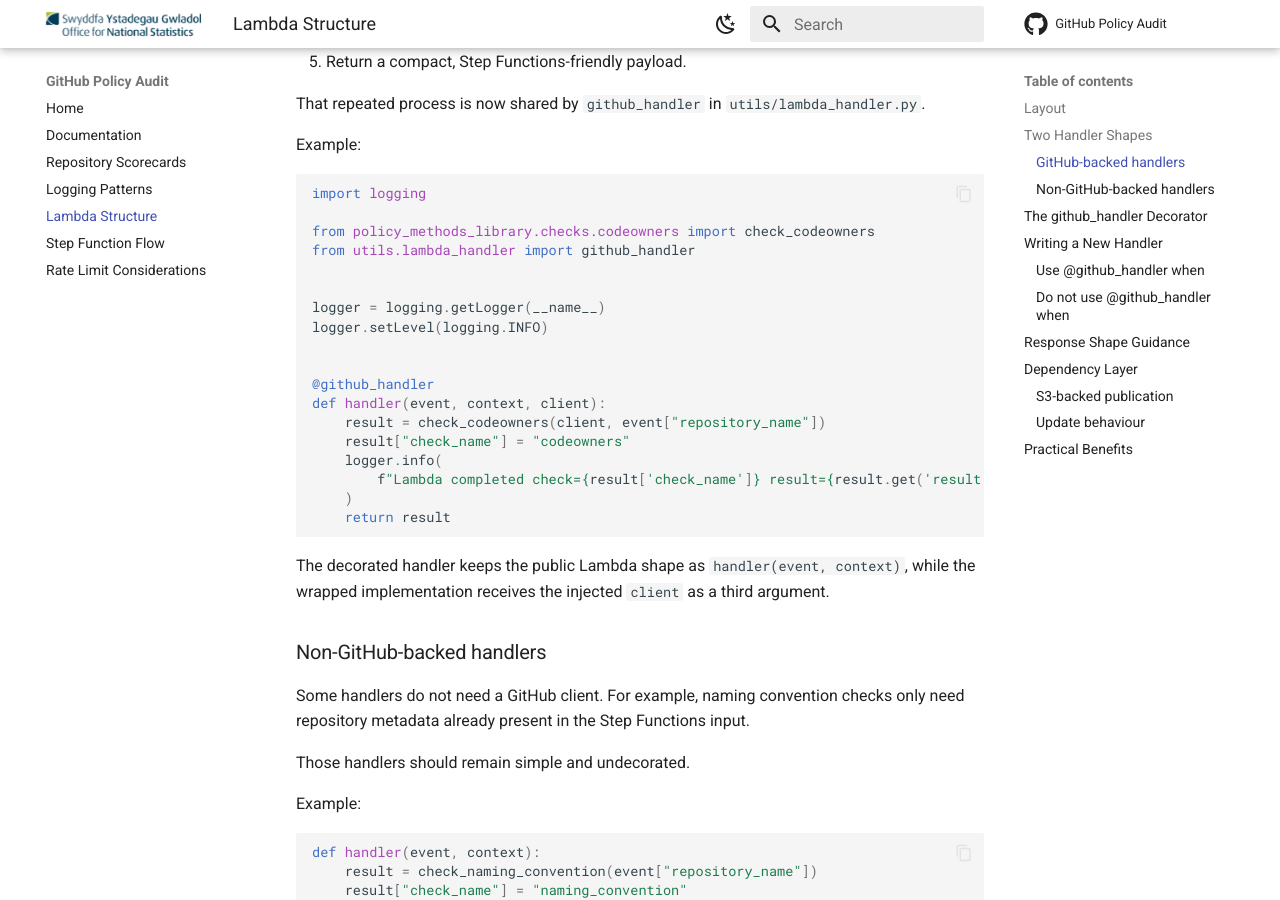
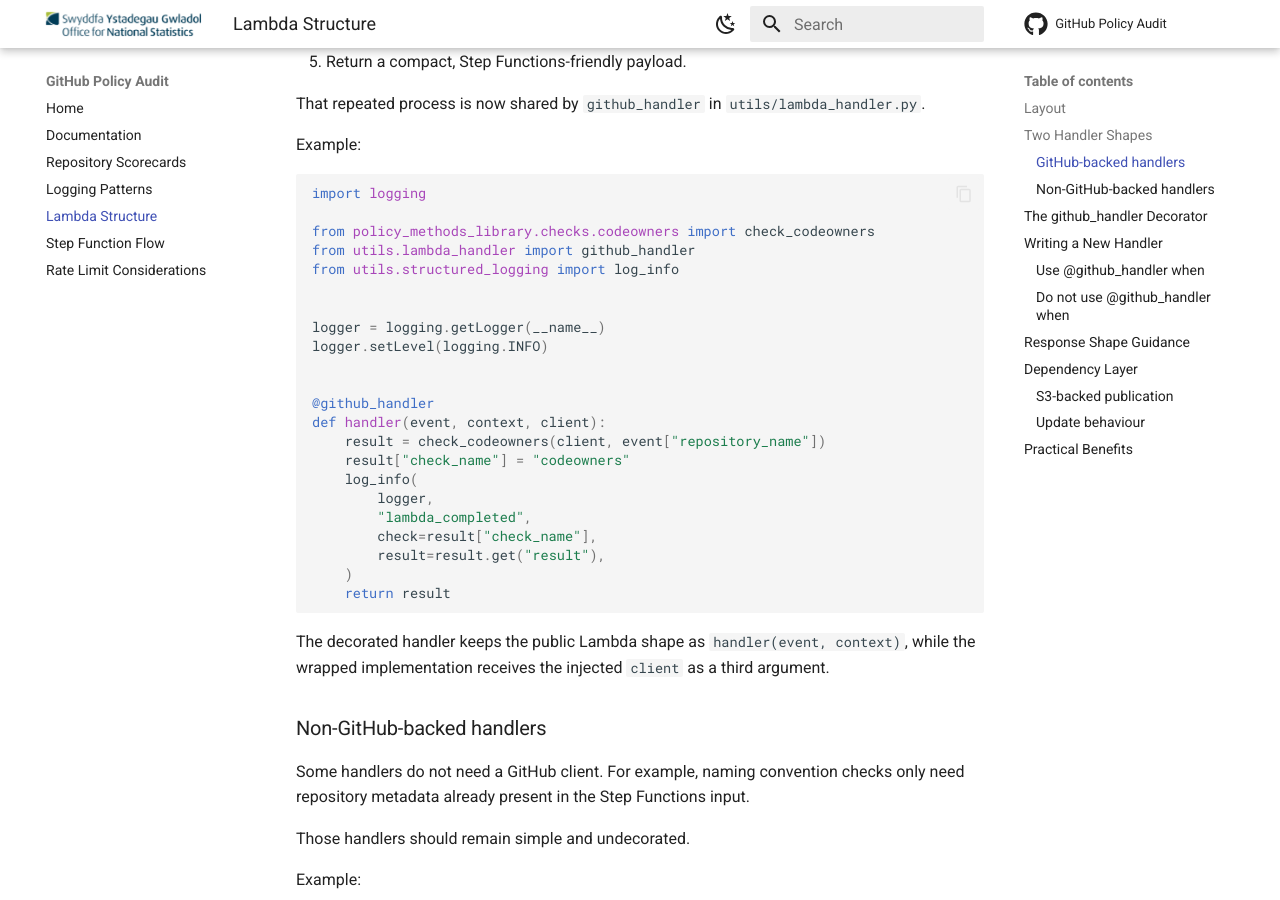
Before and after one commit to ONS-Innovation/keh-github-policy-audit, an MkDocs documentation site: the page built from docs/lambda-structure.md, in a window 1280 px wide and 900 px high, scrolled down 1384 px. Built offline with MkDocs 1.6.1 and Material for MkDocs 9.7.7, drawn with Linux system fonts in a browser that asks for light colours; comment, search, counter and statistics services are not loaded.

Commit message:
chore: update lambda structure docs to match implementation

````diff
--- a/docs/lambda-structure.md
+++ b/docs/lambda-structure.md
@@ -48,6 +48,7 @@ import logging
 
 from policy_methods_library.checks.codeowners import check_codeowners
 from utils.lambda_handler import github_handler
+from utils.structured_logging import log_info
 
 
 logger = logging.getLogger(__name__)
@@ -58,8 +59,11 @@ logger.setLevel(logging.INFO)
 def handler(event, context, client):
     result = check_codeowners(client, event["repository_name"])
     result["check_name"] = "codeowners"
-    logger.info(
-        f"Lambda completed check={result['check_name']} result={result.get('result')}"
+    log_info(
+        logger,
+        "lambda_completed",
+        check=result["check_name"],
+        result=result.get("result"),
     )
     return result
 ```
````
